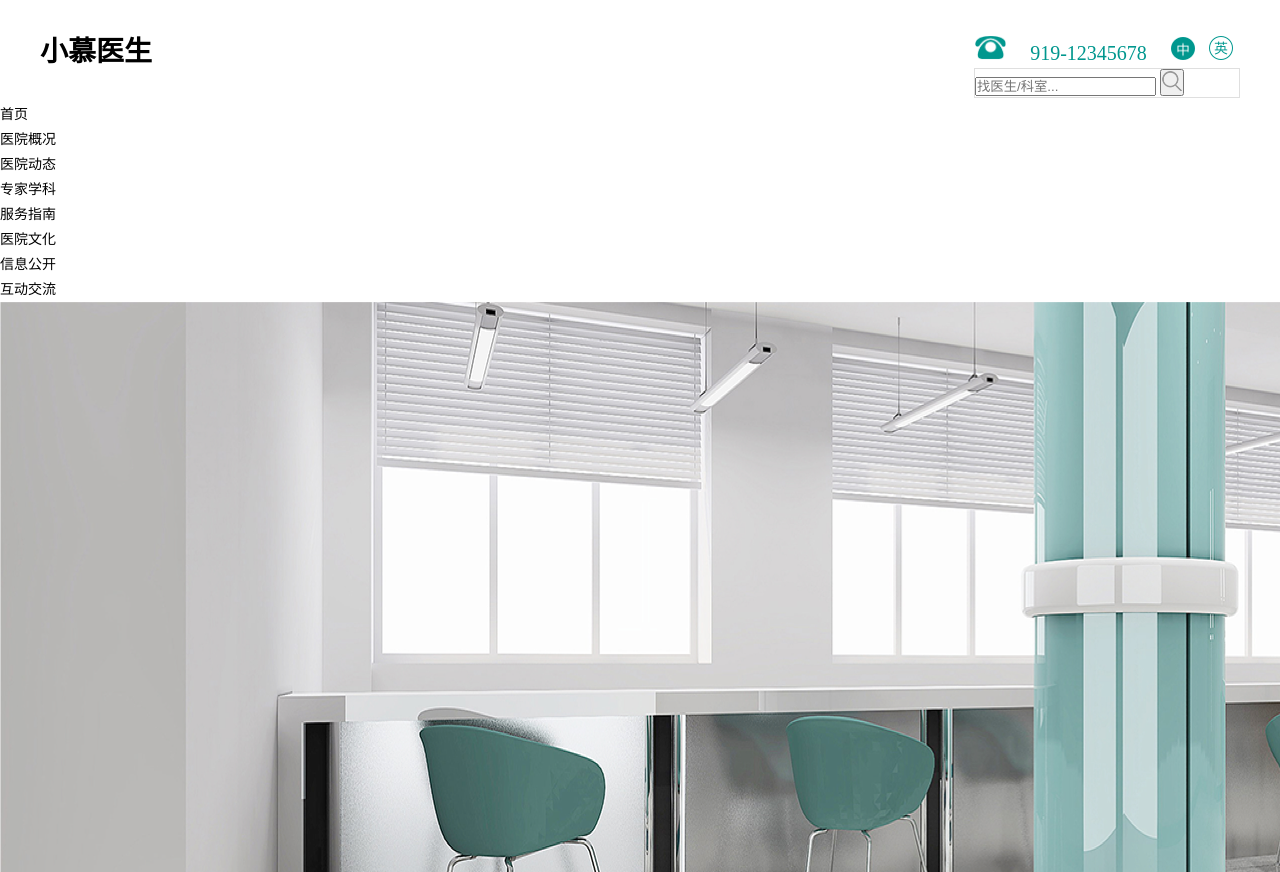
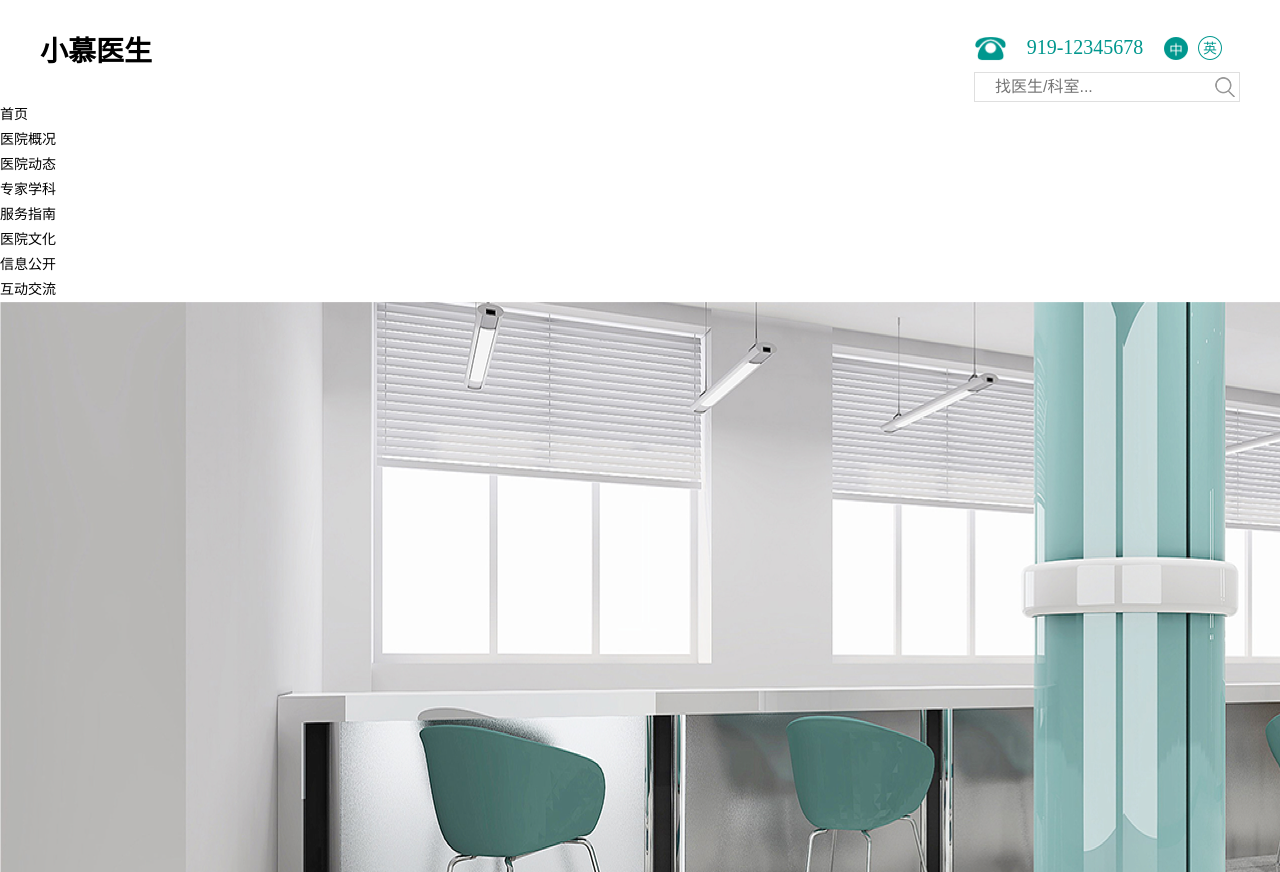
Before and after one commit to jetjo/moock-cp1, a website: page index.html in a window 1280 px wide. Shown: the top 872 px of the page. Drawn offline with Linux system fonts and the light colour scheme.

Commit message:
浏览器权限

```diff
--- a/css/index.css
+++ b/css/index.css
@@ -1,10 +1,32 @@
+/* 样式权限：用户定义的非继承样式 > 元素默认的样式，即浏览器添加的样式 > 用户定义的继承样式 > 元素默认的继承样式，即浏览器添加的继承样式 */
+/* 每一级权限里面important的样式权限最高，不论所属选择器权限如何，即使是用户定义的行内样式也不例外 */
 * {
     margin: 0;
     padding: 0;
+    /* 【VS：AD6N】通配符选择器权限低于状态伪元素选择器 */
+    /* outline: none; */
+    /* writing-mode: horizontal-tb; */
+}
+
+input {
+    /* 【VS：I1O5】元素选择器权限低于状态伪元素选择器 */
+    /* outline: none; */
+    /* 【VS：2EVJ】同一个选择器，书写顺序越后权限越高 */
+    font-size: medium;
+}
+input {
+    /* 【VS：2EVJ】同一个选择器，书写顺序越后权限越高 */
+    /* 【VS：8XV5】继承的选择器权限最低，甚至低于元素默认样式即用户代理为元素添加的样式，更低于元素选择器 */
+    font-size: medium;
 }
 
 a {
     text-decoration: none;
+}
+
+ul, ol {
+    /* 覆盖浏览器添加的应用于li的继承样式 */
+    list-style: none;
 }
 
 li {
@@ -18,9 +40,23 @@ body {
     font: normal 14px/25px '微软雅黑';
 }
 
-header {
+header {}
 
+:focus-visible {
+    /* 【VS：AD6N】通配符选择器权限低于状态伪元素选择器 */
+    /* 【VS：I1O5】元素选择器权限低于状态伪元素选择器 */
+    /* 权限高于浏览器为此选择器添加的样式 */
+    outline: none;
+    /* 覆盖了浏览器在input:focus-visible选择器中添加的outline-offset样式 */
+    outline-offset: 0px;
 }
+
+button:active {
+    /* 覆盖了浏览器在button:active选择器中添加的border-style样式 */
+    border-style: none;
+}
+
+input:focus-visible {}
 
 header .header-top {
     width: 1200px;
@@ -51,7 +87,10 @@ header .header-top .tool {
 }
 
 header .header-top .tool .r1 {
-
+    /* margin-bottom: 4.5px; */
+    display: flex;
+    align-items: center;
+    margin-bottom: 11px;
 }
 
 header .header-top .tool .r1 .tel {
@@ -68,17 +107,64 @@ header .header-top .tool .r1 .tel-number {
     text-align: center;
 }
 
-header .header-top .tool .r1 .icon {
+header .header-top .tool .r1 a {
+    /* display: flex;
+    align-items: center; */
     width: 24px;
     height: 24px;
 }
 
-header .header-top .tool .r1 .chinese_icon {
+header .header-top .tool .r1 a .icon {
+    width: 24px;
+    height: 24px;
+}
+
+header .header-top .tool .r1 a:first-of-type {
     margin-right: 10px;
+}
+header .header-top .tool .r1 a .chinese_icon {
+    /* margin-right: 10px; */
 }
 
 header .header-top .tool .r2 {
     width: 264px;
     height: 28px;
     border: 1px solid rgba(202, 202, 202, 0.60);
+    /* 【VS：8XV5】继承的选择器权限最低，甚至低于元素默认样式即用户代理为元素添加的样式，更低于元素选择器，即使添加important */
+    font-size: medium !important;
 }
+
+header .header-top .tool .r2 input {
+    float: left;
+    width: 224px;
+    height: 28px;
+    padding-left: 20px;
+    border: none;
+    outline: none;
+    font-size: 16px !important;/*最高权限8*/
+    /* 在UI设计图里面，这是placeholder的颜色。。。
+    color: rgba(202, 202, 202, 0.60); */
+}
+
+header .header-top .tool .r2 button {
+    float: right;
+    width: 20px;
+    height: 20px;
+    /* 去掉默认背景色buttonface，因为要使用子元素图片替代背景，避免发生效果叠加 */
+    /* background-color: none;非法值 */
+    /* background-color: initial; */
+    background: none;
+    /* 覆盖浏览器在button:active选择器中添加的border-style样式 */
+    border: none;
+    /* 覆盖浏览器和用户在:focus-visible选择器中添加的outline样式 */
+    outline: none;
+    cursor: pointer;
+    /* 垂直居中，但是使用margin不妥，margin多用于与兄弟元素拉开距离，
+    并且也不方便设置水平方向的margin大于0，因为可能超出父盒子
+    margin: 4px 0; */
+
+    /* 相对定位最合适微调位置，实现垂直居中，和水平方向与父盒子拉开距离 */
+    position: relative;
+    top: 4px;
+    right: 4px;
+}
--- a/index.html
+++ b/index.html
@@ -32,7 +32,7 @@
                             <img class="english_icon icon" src="images/english_icon.png" alt=""></a>
                     </div>
                     <div class="r2">
-                        <input type="text" placeholder="找医生/科室...">
+                        <input style="font-size: 14px;" type="text" placeholder="找医生/科室...">
                         <button><img src="images/search.png" alt=""></button>
                     </div>
                 </div>
```
